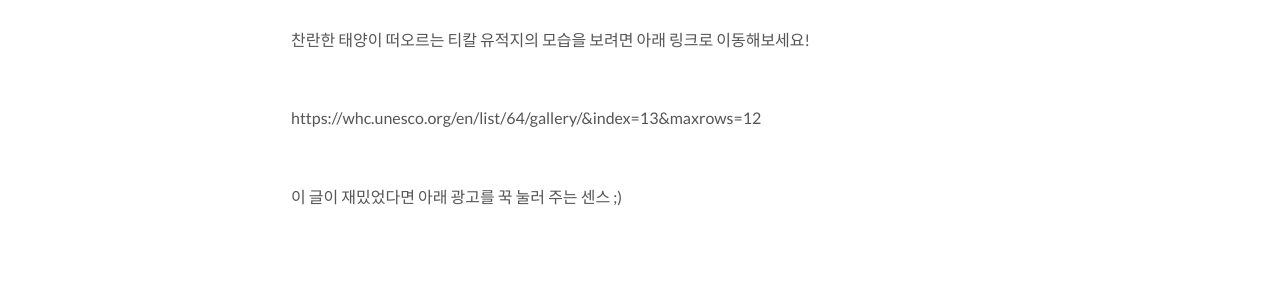
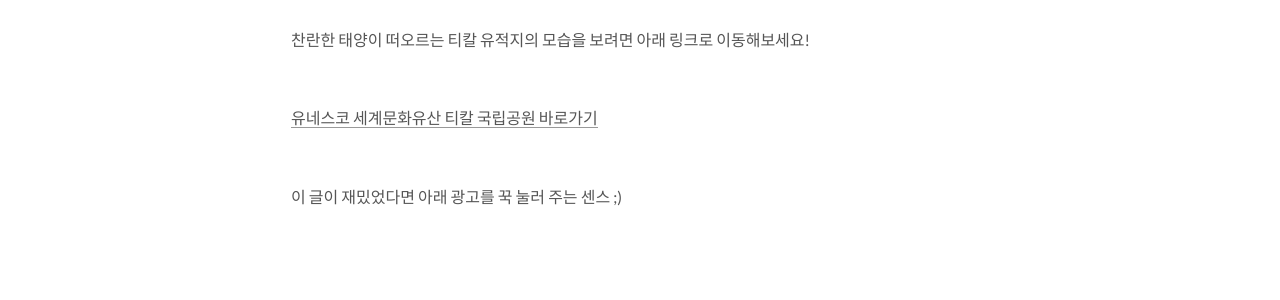
Before and after one commit to rlibro/rlibro.github.io, a Jekyll site: the page built from _posts/2019-11-21-Tikal.md, in a window 1280 px wide and 1400 px high, scrolled down 6538 px. Shown: the part 777-1077 px from the top of the window. Built offline with Jekyll 4.4.1, drawn with Linux system fonts in a browser that asks for light colours.

Commit message:
플로세스 그리고 티칼 수정

```diff
--- a/_posts/2019-11-21-Tikal.md
+++ b/_posts/2019-11-21-Tikal.md
@@ -86,7 +86,7 @@ tags:
 
 찬란한 태양이 떠오르는 티칼 유적지의 모습을 보려면 아래 링크로 이동해보세요!
 
-https://whc.unesco.org/en/list/64/gallery/&index=13&maxrows=12
+[유네스코 세계문화유산 티칼 국립공원 바로가기](https://whc.unesco.org/en/list/64/gallery/&index=13&maxrows=12)
 
 
 이 글이 재밌었다면 아래 광고를 꾹 눌러 주는 센스 ;)
```
